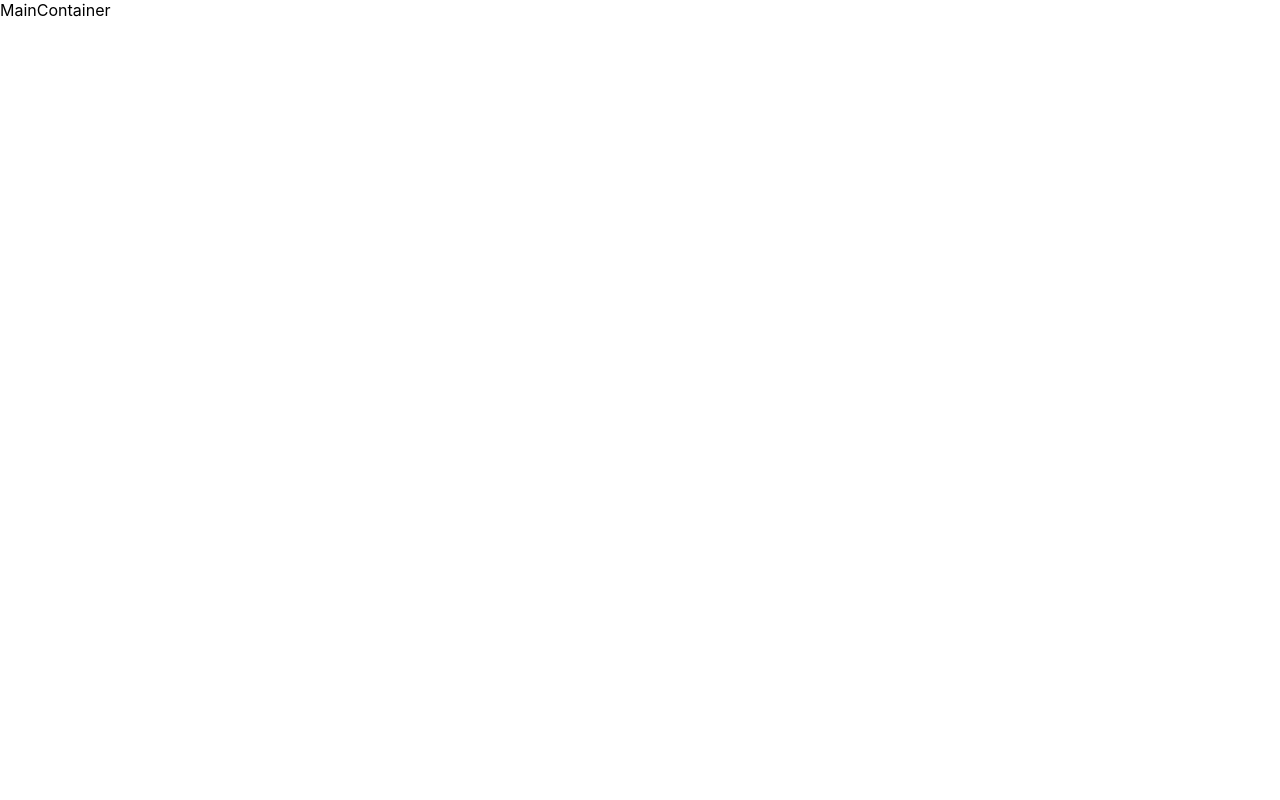
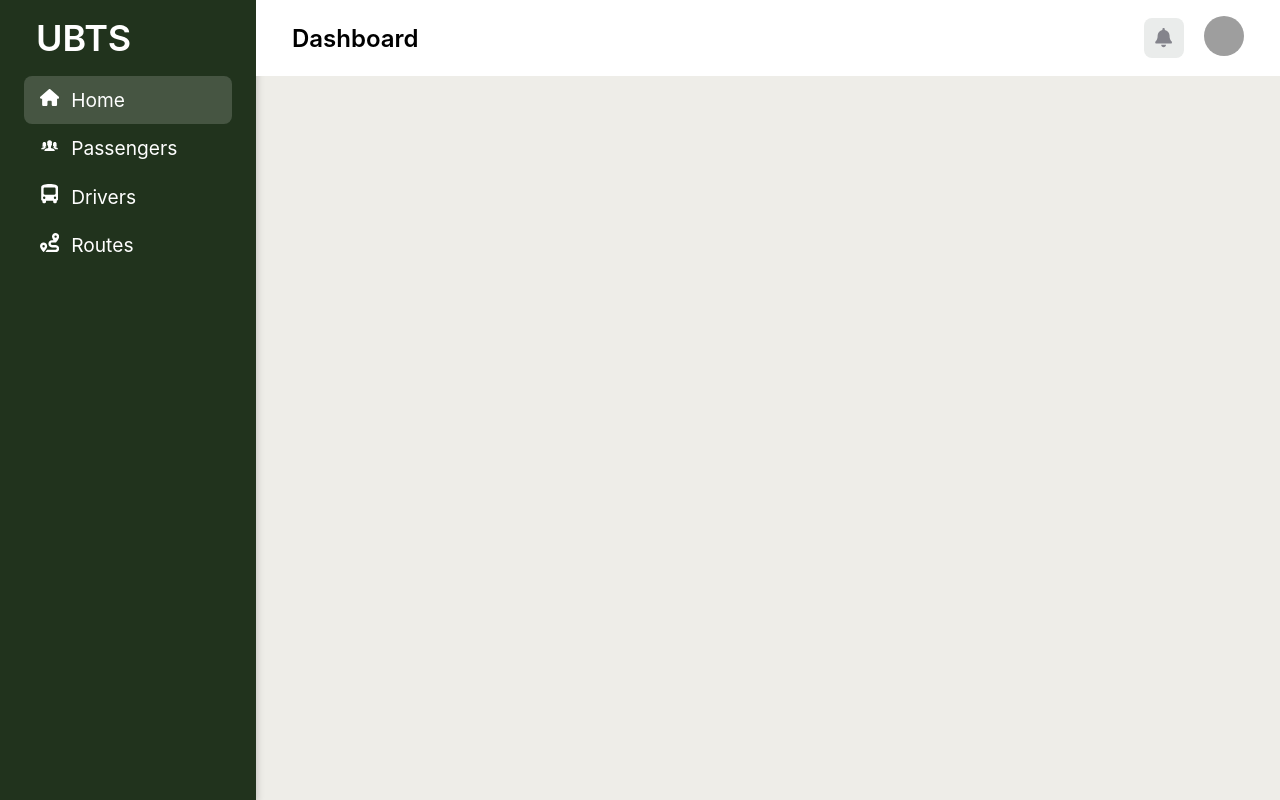
Before and after one commit to itsakhlaqahmed/ubts-dashboard, a React (Create React App) app: page / in a window 1280 px wide. Built offline with nearby package versions, Linux system fonts and the light colour scheme; grey boxes are pictures that could not be loaded.

Commit message:
add leftDrawer

```diff
--- a/package.json
+++ b/package.json
@@ -9,6 +9,7 @@
     "react": "^18.3.1",
     "react-dom": "^18.3.1",
     "react-icons": "^5.3.0",
+    "react-router-dom": "^6.26.1",
     "react-scripts": "5.0.1",
     "web-vitals": "^2.1.4"
   },
--- a/src/container/MainContainer.jsx
+++ b/src/container/MainContainer.jsx
@@ -1,9 +1,15 @@
-import React from 'react'
+import React from "react";
+import Navbar from "../navbar/Navbar";
+import LeftDrawer from "../left-drawer/LeftDrawer";
+import './main-container.css';
 
 const MainContainer = () => {
   return (
-    <div>MainContainer</div>
-  )
-}
+    <div className="main-container">
+      <LeftDrawer />
+      <Navbar />
+    </div>
+  );
+};
 
-export default MainContainer
+export default MainContainer;
--- /dev/null
+++ b/src/container/main-container.css
@@ -0,0 +1,11 @@
+* {
+    margin: 0;
+    padding: 0;
+    box-sizing: border-box;
+}
+
+.main-container {
+    display: flex;
+    width: 100%;
+    background-color: #eeede8;
+}
--- a/src/left-drawer/LeftDrawer.jsx
+++ b/src/left-drawer/LeftDrawer.jsx
@@ -1,9 +1,46 @@
-import React from 'react'
+import React from "react";
+import "./leftdrawer.css";
+import { Link } from "react-router-dom";
+import { FaHouse, FaBusSimple, FaRoute } from "react-icons/fa6";
+import { IoIosPeople } from "react-icons/io";
 
 const LeftDrawer = () => {
   return (
-    <div>LeftDrawer</div>
-  )
-}
+    <div className="leftdrawer-container">
+      <div className="logo-container">
+        <div className="ubts-logo">UBTS</div>
+      </div>
 
-export default LeftDrawer
+      <div className="links-container">
+        <ul>
+          <li style={{background: '#ffffff2a',}}>
+            <Link to="/">
+              <FaHouse />
+              Home
+            </Link>
+          </li>
+          <li>
+            <Link to="/">
+              <IoIosPeople />
+              Passengers
+            </Link>
+          </li>
+          <li>
+            <Link to="/">
+              <FaBusSimple />
+              Drivers
+            </Link>
+          </li>
+          <li>
+            <Link to="/">
+              <FaRoute />
+              Routes
+            </Link>
+          </li>
+        </ul>
+      </div>
+    </div>
+  );
+};
+
+export default LeftDrawer;
--- /dev/null
+++ b/src/left-drawer/leftdrawer.css
@@ -0,0 +1,52 @@
+.leftdrawer-container {
+  box-sizing: border-box;
+  height: 100vh;
+  width: 20vw;
+  background-color: #21331d;
+  box-shadow: rgba(100, 100, 111, 0.2) 0px 7px 29px 0px;
+  box-shadow: rgba(0, 0, 0, 0.24) 0px 3px 8px;
+  padding: 16px 24px;
+}
+
+.ubts-logo {
+  color: #fff;
+  font-size: 36px;
+  font-weight: 600;
+  padding-left: 12px;
+}
+
+.links-container {
+  padding: 16px 0;
+}
+
+.links-container ul {
+  display: flex;
+  flex-direction: column;
+}
+
+.links-container ul li {
+  list-style: none;
+  padding: 12px 0;
+  cursor: pointer;
+  border-radius: 8px;
+}
+
+.links-container ul li:hover {
+  background-color: #ffffff1a;
+}
+
+.links-container ul li a {
+  width: 100%;
+  text-decoration: none;
+  color: #fff;
+  padding: 16px;
+  font-size: 1.2rem;
+}
+
+.links-container ul li svg {
+  box-sizing: content-box;
+  padding-right: 12px;
+  text-decoration: none;
+  color: #fff;
+  font-size: 1.2rem;
+}
--- a/src/navbar/Navbar.css
+++ b/src/navbar/Navbar.css
@@ -6,22 +6,18 @@
 }
 
 
+.header {
+  align-self: stretch;
 
-body {
-  width: 100vw;
-}
-
-.header {
   display: flex;
   align-items: center;
   justify-content: flex-end;
-
-  /* flex-wrap: nowrap; */
   padding: 16px 36px;
   position: relative;
   color: white;
-  width: 100%;
-  background-color: cadetblue;
+  width: 80vw;
+  background-color: #fff;
+
 }
 
 .nav-container {
@@ -50,23 +46,26 @@ body {
 .nav-container .notification-icon-box {
   /* all: unset;  it resets all the prvs props of the element*/
   border: none;
-  height: 36px;
-  width: 36px;
+  height: 40px;
+  width: 40px;
   border-radius: 8px !important;
   overflow: hidden;
-  background-color: rgb(243, 243, 243);
+  background-color: rgb(234, 236, 235);
   display: flex;
   align-items: center;
   justify-content: center;
   box-sizing: border-box;
+  cursor: pointer;
 }
 
 .nav-container .notificaion-icon {
-  color: rgb(146, 145, 145);
+  color: #84848c;
+  font-size: 1.2rem;
 }
 
 .nav-container .profile-pic {
   all: unset;
+  cursor: pointer;
   height: 40px;
   width: 40px;
   overflow: hidden;
```
Also changed, not shown: src/left-drawer/left-drawer.css (deleted), 1 other file (tests, documents, lock files or other folders).
